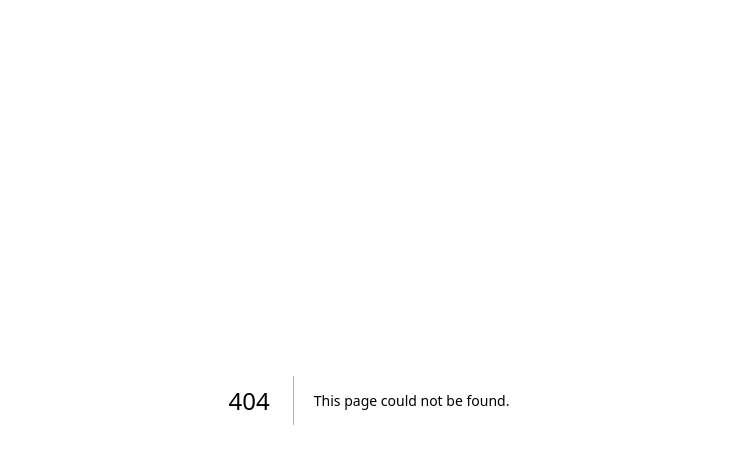
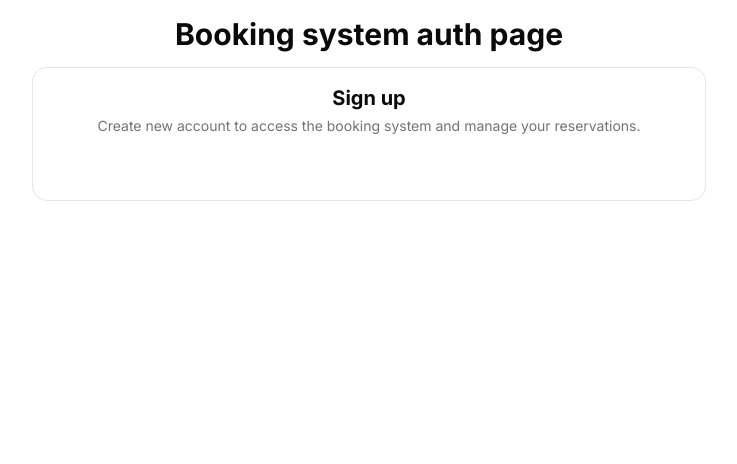
Before and after one commit to Jota-ato/booking-system-v3, a Next.js app: page /auth/sign-up in a window 1280 px wide. Before the commit this address had no page. Shown: the top 464 px of the page, without its empty margins (271-1008 px from the left). Built offline with nearby package versions, Linux system fonts and the light colour scheme.

Commit message:
start with auth components

```diff
--- /dev/null
+++ b/src/app/auth/layout.tsx
@@ -0,0 +1,15 @@
+import { Container } from "@/shared/components/layout/container";
+import { ReactNode } from "react";
+
+export default function AuthLayout({ children }: { children: ReactNode }) {
+  return (
+    <>
+      <header className="py-4">
+        <Container>
+          <h1 className="text-2xl md:text-3xl text-center font-bold">Booking system auth page</h1>
+        </Container>
+      </header>
+      <main>{children}</main>
+    </>
+  );
+}
--- /dev/null
+++ b/src/app/auth/sign-up/page.tsx
@@ -0,0 +1,29 @@
+import { Container } from "@/shared/components/layout/container";
+import {
+  Card,
+  CardContent,
+  CardDescription,
+  CardFooter,
+  CardHeader,
+  CardTitle,
+} from "@/shared/components/ui/card";
+
+export default function SignUpPage() {
+  return (
+    <Container>
+      <Card className="max-w-2xl mx-auto">
+        <CardHeader>
+          <CardTitle className="text-center text-xl font-bold">
+            Sign up
+          </CardTitle>
+          <CardDescription className="text-center">
+            Create new account to access the booking system and manage your
+            reservations.
+          </CardDescription>
+        </CardHeader>
+        <CardContent>{/*TODO: Sign up form */}</CardContent>
+        <CardFooter></CardFooter>
+      </Card>
+    </Container>
+  );
+}
--- /dev/null
+++ b/src/features/auth/components/sign-up-form.tsx
@@ -0,0 +1,2 @@
+import { useForm } from "react-hook-form";
+import { zodResolver } from "@hookform/resolvers/zod";
--- /dev/null
+++ b/src/features/auth/schemes/auth-schemes.ts
@@ -0,0 +1,58 @@
+import z from "zod";
+
+const validatePasswords = (data: {
+  password: string;
+  passwordConfirmation: string;
+}) => data.password === data.passwordConfirmation;
+
+const passwordConfirmationErrorMessage = {
+  error: "Passwords do not match",
+  path: ["passwordConfirmation"],
+};
+
+export const baseAuthSchema = z.object({
+  name: z
+    .string()
+    .min(1, { error: "Name is required" })
+    .max(50, { error: "Name must be less than 50 characters" }),
+  email: z.email({ error: "Invalid email address" }),
+  password: z
+    .string()
+    .min(8, { error: "Password must be at least 8 characters long" })
+    .max(30, { error: "Password must be less than 30 characters" }),
+  passwordConfirmation: z
+    .string()
+    .min(8, { error: "Password must be at least 8 characters long" })
+    .max(30, { error: "Password must be less than 30 characters" }),
+});
+
+export const signUpSchema = baseAuthSchema
+  .pick({
+    name: true,
+    email: true,
+    password: true,
+    passwordConfirmation: true,
+  })
+  .refine((data) => validatePasswords(data), passwordConfirmationErrorMessage);
+
+export const signInSchema = baseAuthSchema.pick({
+  email: true,
+  password: true,
+  name: true,
+});
+
+export const forgotPasswordSchema = baseAuthSchema.pick({
+  email: true,
+});
+
+export const resetPasswordSchema = baseAuthSchema
+  .pick({
+    password: true,
+    passwordConfirmation: true,
+  })
+  .refine((data) => validatePasswords(data), passwordConfirmationErrorMessage);
+
+export type SignUpInput = z.infer<typeof signUpSchema>;
+export type SignInInput = z.infer<typeof signInSchema>;
+export type ForgotPasswordInput = z.infer<typeof forgotPasswordSchema>;
+export type ResetPasswordInput = z.infer<typeof resetPasswordSchema>;
```
